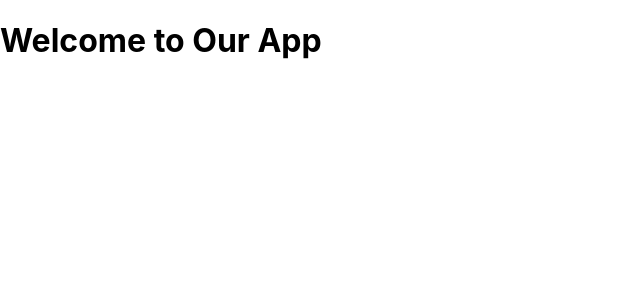
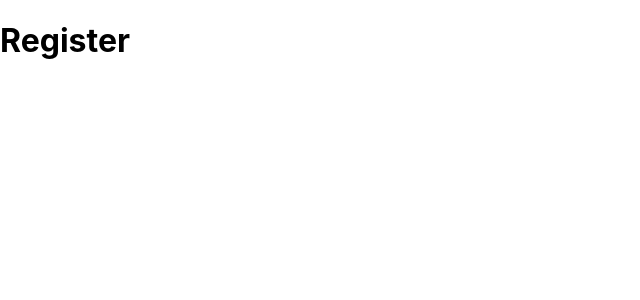
Before and after one commit to adarshrwl/React-learning, a React (Create React App) app: page /register in a window 1280 px wide. Shown: the top 300 px of the page, without its empty margins (0-640 px from the left). Built offline with nearby package versions, Linux system fonts and the light colour scheme.

Commit message:
Added the Route FIles

```diff
--- a/package.json
+++ b/package.json
@@ -8,6 +8,7 @@
     "@testing-library/user-event": "^13.5.0",
     "react": "^18.2.0",
     "react-dom": "^18.2.0",
+    "react-router-dom": "^6.23.0",
     "react-scripts": "5.0.1",
     "web-vitals": "^2.1.4"
   },
--- a/src/App.js
+++ b/src/App.js
@@ -1,13 +1,23 @@
 import './App.css';
+import{
+BrowserRouter as Router,
+Routes,
+Route,
+} from 'react-router-dom';
+import Homepage from './pages/homepage/Homepage';
+import Login from './pages/login/Login';
+import Register from './pages/register/Register';
+
 
 function App() {
   return (
-<div>
-  <h1>
-    Welcome to Our App
-  </h1>
-</div>
-
+    <Router>
+      <Routes>
+        <Route path='/' element={<Homepage/>} />
+        <Route path='/register' element={<Register/>} />
+        <Route path='/login' element={<Login/>  } />
+      </Routes>
+    </Router>
   );
 }
 
--- /dev/null
+++ b/src/pages/homepage/Homepage.jsx
@@ -0,0 +1,31 @@
+// import React from "react";
+
+// const Homepage =()=>{
+//     return(
+// <div>
+//     <h1>
+//         Homepage
+//     </h1>
+// </div>
+//     );
+// }
+
+// //exporting
+// export default Homepage;
+
+
+//Using Rafce
+
+import React from 'react'
+
+const Homepage = () => {
+  return (
+    <div>
+      <h1>
+        Homepage
+      </h1>
+    </div>
+  )
+}
+
+export default Homepage
--- /dev/null
+++ b/src/pages/login/Login.jsx
@@ -0,0 +1,13 @@
+import React from 'react'
+
+const Login = () => {
+  return (
+    <div>
+      <h1>
+        Login Page
+      </h1>
+    </div>
+  )
+}
+
+export default Login
--- /dev/null
+++ b/src/pages/register/Register.jsx
@@ -0,0 +1,13 @@
+import React from 'react'
+
+const Register = () => {
+  return (
+    <div>
+      <h1>
+        Register
+      </h1>
+    </div>
+  )
+}
+
+export default Register
```
Also changed, not shown: 1 other file (tests, documents, lock files or other folders).
